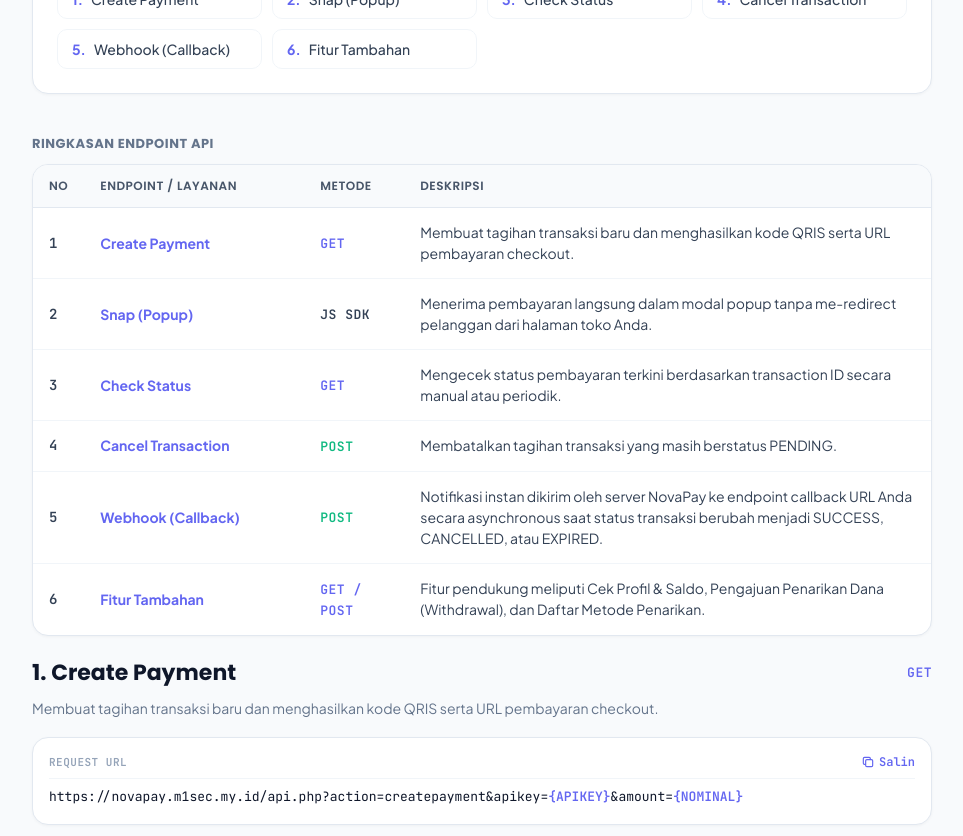
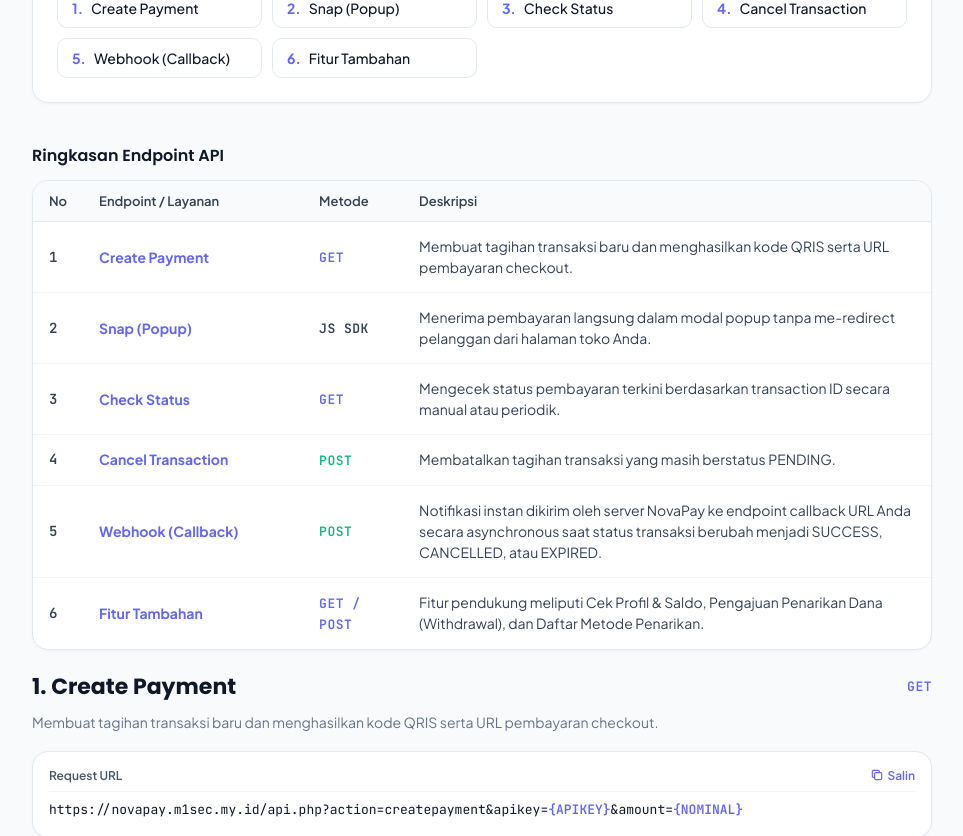
Before and after one commit to ridanXD/NovaPay, a Vue app: page /api-docs in a window 1280 px wide. Shown: the part 420-1256 px from the top of the page, without its empty margins (158-1121 px from the left). Built offline with nearby package versions, Linux system fonts and the light colour scheme.

Commit message:
chorus: refine

```diff
--- a/src/views/ApiDocumentationView.vue
+++ b/src/views/ApiDocumentationView.vue
@@ -78,7 +78,7 @@
 
         <div class="request-box">
           <div class="request-box-header">
-            <span>REQUEST URL</span>
+            <span>Request URL</span>
             <button type="button" @click="copyText('https://novapay.m1sec.my.id/api.php?action=createpayment&apikey={APIKEY}&amount={NOMINAL}', 'req_create')" class="btn-copy-link">
               <svg aria-hidden="true" class="icon-xs" fill="none" stroke="currentColor" viewBox="0 0 24 24"><path stroke-linecap="round" stroke-linejoin="round" stroke-width="2" d="M8 16H6a2 2 0 01-2-2V6a2 2 0 012-2h8a2 2 0 012 2v2m-6 12h8a2 2 0 002-2v-8a2 2 0 00-2-2h-8a2 2 0 00-2 2v8a2 2 0 002 2z"></path></svg>
               <span>{{ copiedKeys['req_create'] ? 'Tersalin' : 'Salin' }}</span>
@@ -246,7 +246,7 @@
 
         <div class="request-box">
           <div class="request-box-header">
-            <span>REQUEST URL</span>
+            <span>Request URL</span>
             <button type="button" @click="copyText('https://novapay.m1sec.my.id/api.php?action=checkstatus&apikey={APIKEY}&transaction_id={TRANSACTION_ID}', 'req_check')" class="btn-copy-link">
               <svg aria-hidden="true" class="icon-xs" fill="none" stroke="currentColor" viewBox="0 0 24 24"><path stroke-linecap="round" stroke-linejoin="round" stroke-width="2" d="M8 16H6a2 2 0 01-2-2V6a2 2 0 012-2h8a2 2 0 012 2v2m-6 12h8a2 2 0 002-2v-8a2 2 0 00-2-2h-8a2 2 0 00-2 2v8a2 2 0 002 2z"></path></svg>
               <span>{{ copiedKeys['req_check'] ? 'Tersalin' : 'Salin' }}</span>
@@ -279,7 +279,7 @@
         <div class="grid-two">
           <div class="code-card">
             <div class="code-card-header">
-              <span class="label-status success">SUKSES / PENDING</span>
+              <span class="label-status success">Sukses / Pending</span>
               <button type="button" @click="copyCode('json_check_success', 'resp_chk_suc')" class="btn-code-copy-link">
                 <svg aria-hidden="true" class="icon-xs" fill="none" stroke="currentColor" viewBox="0 0 24 24"><path stroke-linecap="round" stroke-linejoin="round" stroke-width="2" d="M8 16H6a2 2 0 01-2-2V6a2 2 0 012-2h8a2 2 0 012 2v2m-6 12h8a2 2 0 002-2v-8a2 2 0 00-2-2h-8a2 2 0 00-2 2v8a2 2 0 002 2z"></path></svg>
                 <span>{{ copiedKeys['resp_chk_suc'] ? 'Tersalin' : 'Salin' }}</span>
@@ -328,7 +328,7 @@
 
         <div class="request-box">
           <div class="request-box-header">
-            <span>REQUEST URL</span>
+            <span>Request URL</span>
             <button type="button" @click="copyText('https://novapay.m1sec.my.id/api.php?action=cancel_transaction&apikey={APIKEY}', 'req_cancel')" class="btn-copy-link">
               <svg aria-hidden="true" class="icon-xs" fill="none" stroke="currentColor" viewBox="0 0 24 24"><path stroke-linecap="round" stroke-linejoin="round" stroke-width="2" d="M8 16H6a2 2 0 01-2-2V6a2 2 0 012-2h8a2 2 0 012 2v2m-6 12h8a2 2 0 002-2v-8a2 2 0 00-2-2h-8a2 2 0 00-2 2v8a2 2 0 002 2z"></path></svg>
               <span>{{ copiedKeys['req_cancel'] ? 'Tersalin' : 'Salin' }}</span>
@@ -473,7 +473,7 @@
         <div class="grid-two">
           <div class="code-card">
             <div class="code-card-header">
-              <span class="label-status default">PAYLOAD: CANCELLED</span>
+              <span class="label-status default">Payload: Cancelled</span>
               <button type="button" @click="copyCode('json_webhook_cancel', 'resp_wh_can')" class="btn-code-copy-link">
                 <svg aria-hidden="true" class="icon-xs" fill="none" stroke="currentColor" viewBox="0 0 24 24"><path stroke-linecap="round" stroke-linejoin="round" stroke-width="2" d="M8 16H6a2 2 0 01-2-2V6a2 2 0 012-2h8a2 2 0 012 2v2m-6 12h8a2 2 0 002-2v-8a2 2 0 00-2-2h-8a2 2 0 00-2 2v8a2 2 0 002 2z"></path></svg>
                 <span>{{ copiedKeys['resp_wh_can'] ? 'Tersalin' : 'Salin' }}</span>
@@ -497,7 +497,7 @@
 
           <div class="code-card">
             <div class="code-card-header">
-              <span class="label-status expired">PAYLOAD: EXPIRED</span>
+              <span class="label-status expired">Payload: Expired</span>
               <button type="button" @click="copyCode('json_webhook_expired', 'resp_wh_exp')" class="btn-code-copy-link">
                 <svg aria-hidden="true" class="icon-xs" fill="none" stroke="currentColor" viewBox="0 0 24 24"><path stroke-linecap="round" stroke-linejoin="round" stroke-width="2" d="M8 16H6a2 2 0 01-2-2V6a2 2 0 012-2h8a2 2 0 012 2v2m-6 12h8a2 2 0 002-2v-8a2 2 0 00-2-2h-8a2 2 0 00-2 2v8a2 2 0 002 2z"></path></svg>
                 <span>{{ copiedKeys['resp_wh_exp'] ? 'Tersalin' : 'Salin' }}</span>
@@ -535,7 +535,7 @@
 
           <div class="request-box">
             <div class="request-box-header">
-              <span>REQUEST URL</span>
+              <span>Request URL</span>
               <button type="button" @click="copyText('https://novapay.m1sec.my.id/api.php?action=check_profile&apikey={APIKEY}', 'req_profile')" class="btn-copy-link">
                 <svg aria-hidden="true" class="icon-xs" fill="none" stroke="currentColor" viewBox="0 0 24 24"><path stroke-linecap="round" stroke-linejoin="round" stroke-width="2" d="M8 16H6a2 2 0 01-2-2V6a2 2 0 012-2h8a2 2 0 012 2v2m-6 12h8a2 2 0 002-2v-8a2 2 0 00-2-2h-8a2 2 0 00-2 2v8a2 2 0 002 2z"></path></svg>
                 <span>{{ copiedKeys['req_profile'] ? 'Tersalin' : 'Salin' }}</span>
@@ -599,7 +599,7 @@
 
           <div class="request-box">
             <div class="request-box-header">
-              <span>REQUEST URL</span>
+              <span>Request URL</span>
               <button type="button" @click="copyText('https://novapay.m1sec.my.id/api.php?action=request_withdrawal', 'req_wd')" class="btn-copy-link">
                 <svg aria-hidden="true" class="icon-xs" fill="none" stroke="currentColor" viewBox="0 0 24 24"><path stroke-linecap="round" stroke-linejoin="round" stroke-width="2" d="M8 16H6a2 2 0 01-2-2V6a2 2 0 012-2h8a2 2 0 012 2v2m-6 12h8a2 2 0 002-2v-8a2 2 0 00-2-2h-8a2 2 0 00-2 2v8a2 2 0 002 2z"></path></svg>
                 <span>{{ copiedKeys['req_wd'] ? 'Tersalin' : 'Salin' }}</span>
@@ -682,7 +682,7 @@
 
           <div class="request-box">
             <div class="request-box-header">
-              <span>REQUEST URL</span>
+              <span>Request URL</span>
               <button type="button" @click="copyText('https://novapay.m1sec.my.id/api.php?action=get_withdrawal_methods&apikey={APIKEY}', 'req_methods')" class="btn-copy-link">
                 <svg aria-hidden="true" class="icon-xs" fill="none" stroke="currentColor" viewBox="0 0 24 24"><path stroke-linecap="round" stroke-linejoin="round" stroke-width="2" d="M8 16H6a2 2 0 01-2-2V6a2 2 0 012-2h8a2 2 0 012 2v2m-6 12h8a2 2 0 002-2v-8a2 2 0 00-2-2h-8a2 2 0 00-2 2v8a2 2 0 002 2z"></path></svg>
                 <span>{{ copiedKeys['req_methods'] ? 'Tersalin' : 'Salin' }}</span>
@@ -923,11 +923,9 @@ function copyCode(elementId, key) {
 
 .toc-header h2 {
   font-family: 'Poppins', sans-serif;
-  font-size: 12px;
+  font-size: 18px;
   font-weight: 700;
-  text-transform: uppercase;
-  letter-spacing: 0.5px;
-  color: #94A3B8;
+  color: #0F172A;
   margin: 0;
 }
 
@@ -948,8 +946,8 @@ function copyCode(elementId, key) {
   gap: 8px;
   padding: 10px 14px;
   border-radius: 10px;
-  border: 1px solid #F1F5F9;
-  color: #334155;
+  border: 1px solid #E2E8F0;
+  color: #0F172A;
   text-decoration: none;
   font-size: 14px;
   font-weight: 500;
@@ -957,9 +955,17 @@ function copyCode(elementId, key) {
 }
 
 .toc-item:hover {
-  background: #EEF2FF;
-  border-color: #C7D2FE;
-  color: #4F46E5;
+  background: #F1F5F9;
+  border-color: #CBD5E1;
+  color: #0F172A;
+}
+
+.toc-item:hover span {
+  color: #0F172A;
+}
+
+.toc-item:hover .toc-num {
+  color: #6366F1;
 }
 
 .toc-num {
@@ -1027,12 +1033,10 @@ function copyCode(elementId, key) {
 
 .subsection-title {
   font-family: 'Poppins', sans-serif;
-  font-size: 13px;
-  font-weight: 700;
-  text-transform: uppercase;
-  letter-spacing: 0.5px;
-  color: #64748B;
-  margin: 20px 0 10px 0;
+  font-size: 16px;
+  font-weight: 600;
+  color: #0F172A;
+  margin: 28px 0 12px 0;
 }
 
 .request-box {
@@ -1051,11 +1055,10 @@ function copyCode(elementId, key) {
   padding-bottom: 8px;
   margin-bottom: 8px;
   border-bottom: 1px solid #F1F5F9;
-  font-size: 11px;
-  font-family: 'JetBrains Mono', monospace;
-  font-weight: 700;
-  color: #94A3B8;
-  letter-spacing: 0.5px;
+  font-size: 12px;
+  font-family: 'Plus Jakarta Sans', sans-serif;
+  font-weight: 600;
+  color: #475569;
 }
 
 .btn-copy-link {
@@ -1105,13 +1108,11 @@ function copyCode(elementId, key) {
 }
 
 .docs-table th {
-  font-family: 'Poppins', sans-serif;
-  font-size: 12px;
+  font-family: 'Plus Jakarta Sans', sans-serif;
+  font-size: 13px;
   font-weight: 600;
-  text-transform: uppercase;
-  letter-spacing: 0.5px;
   background: #F8FAFC;
-  color: #475569;
+  color: #334155;
   padding: 12px 16px;
   border-bottom: 1px solid #E2E8F0;
 }
@@ -1282,12 +1283,10 @@ function copyCode(elementId, key) {
 .banner-title {
   display: flex;
   align-items: center;
-  gap: 6px;
-  font-size: 12px;
-  font-weight: 700;
-  text-transform: uppercase;
-  letter-spacing: 0.5px;
-  color: #F3E8FF;
+  gap: 8px;
+  font-size: 14px;
+  font-weight: 600;
+  color: #FFFFFF;
   margin-bottom: 6px;
 }
 
@@ -1312,12 +1311,10 @@ function copyCode(elementId, key) {
 
 .field-title {
   font-family: 'Poppins', sans-serif;
-  font-size: 12px;
-  font-weight: 700;
-  text-transform: uppercase;
-  letter-spacing: 0.5px;
-  color: #94A3B8;
-  margin: 0 0 14px 0;
+  font-size: 15px;
+  font-weight: 600;
+  color: #0F172A;
+  margin: 0 0 12px 0;
 }
 
 .field-list {
```
